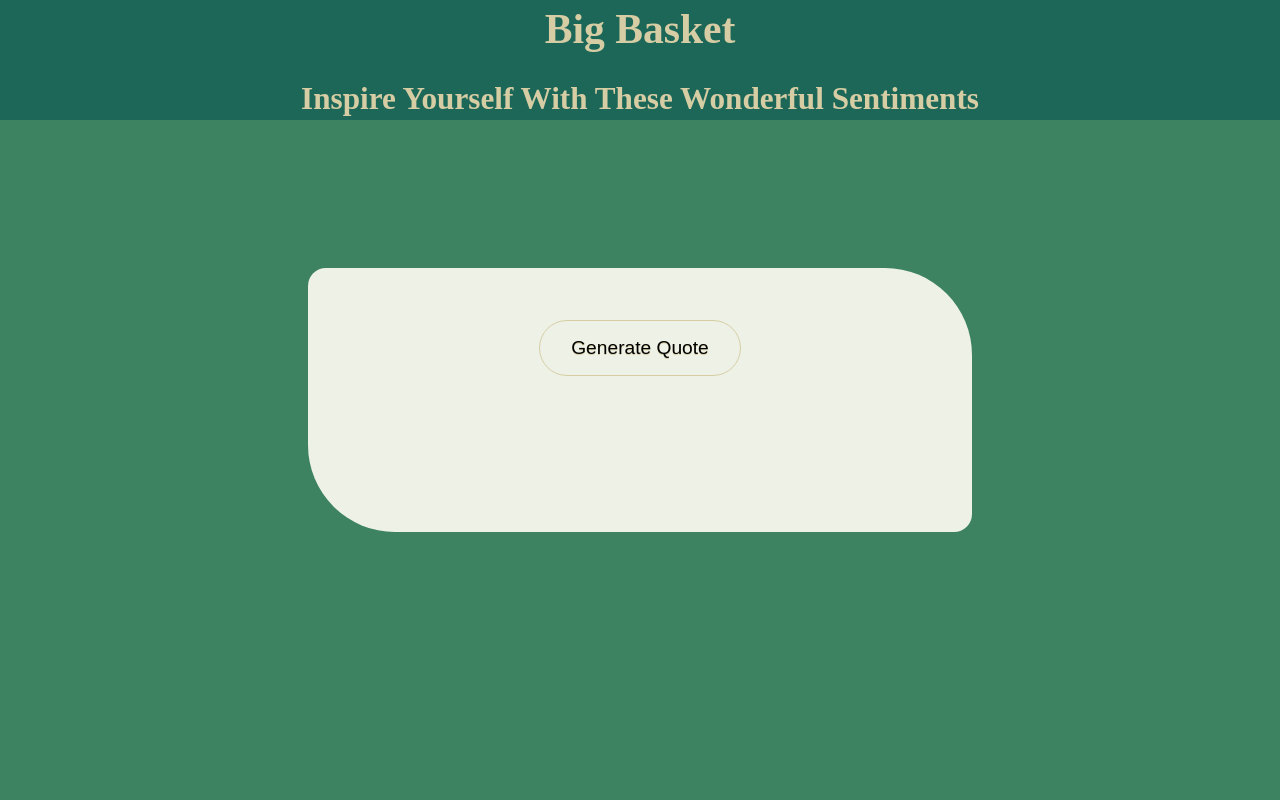
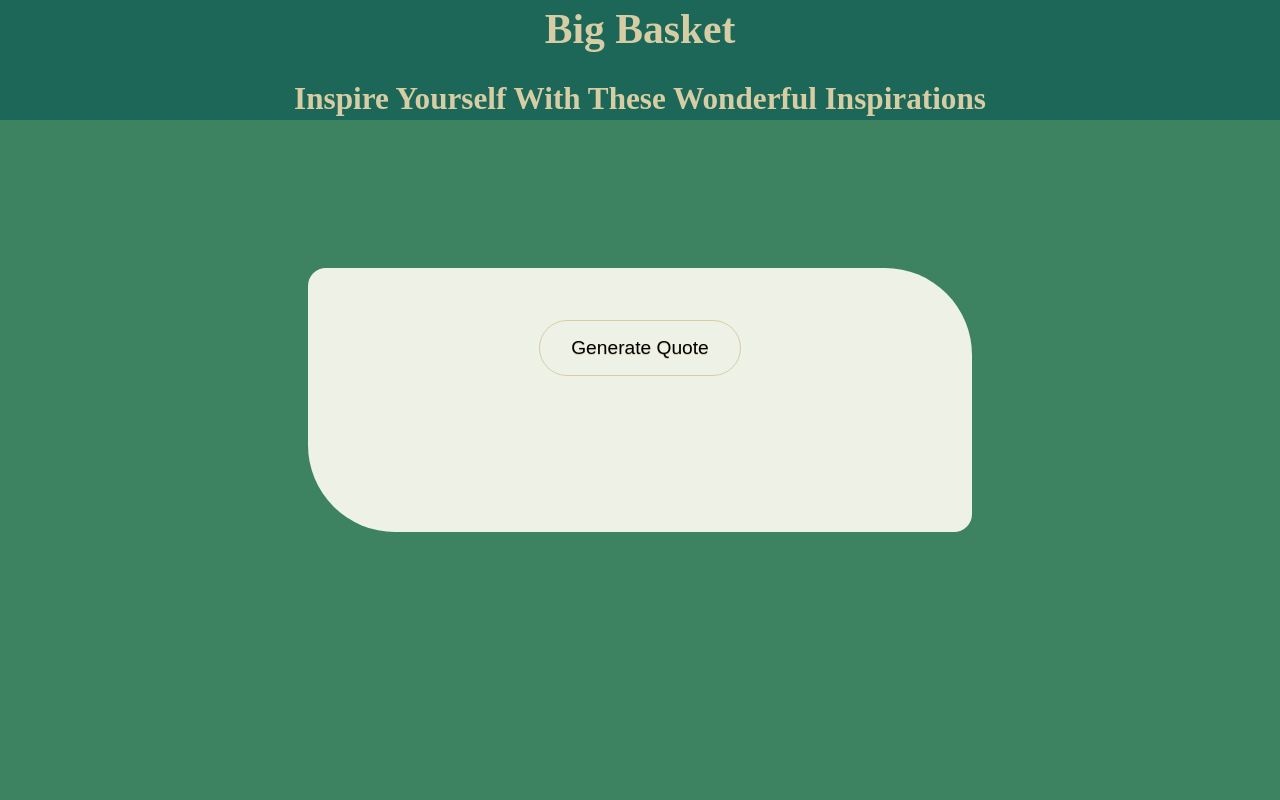
Before and after one commit to BenardAbwao/Big-Basket-React-Frontend, a React (Create React App) app: page / in a window 1280 px wide. Shown: the top 800 px of the page. Built offline with nearby package versions, Linux system fonts and the light colour scheme; no server answers.

Commit message:
change nav text

```diff
--- a/src/components/Navbar.js
+++ b/src/components/Navbar.js
@@ -6,7 +6,7 @@ function Navbar() {
     <div className="Navbar">
       <span className="nav-logo">
         <h1>Big Basket</h1>
-        <h2> Inspire Yourself With These Wonderful Sentiments</h2>
+        <h2> Inspire Yourself With These Wonderful Inspirations</h2>
       </span>
     </div>
   );
```
